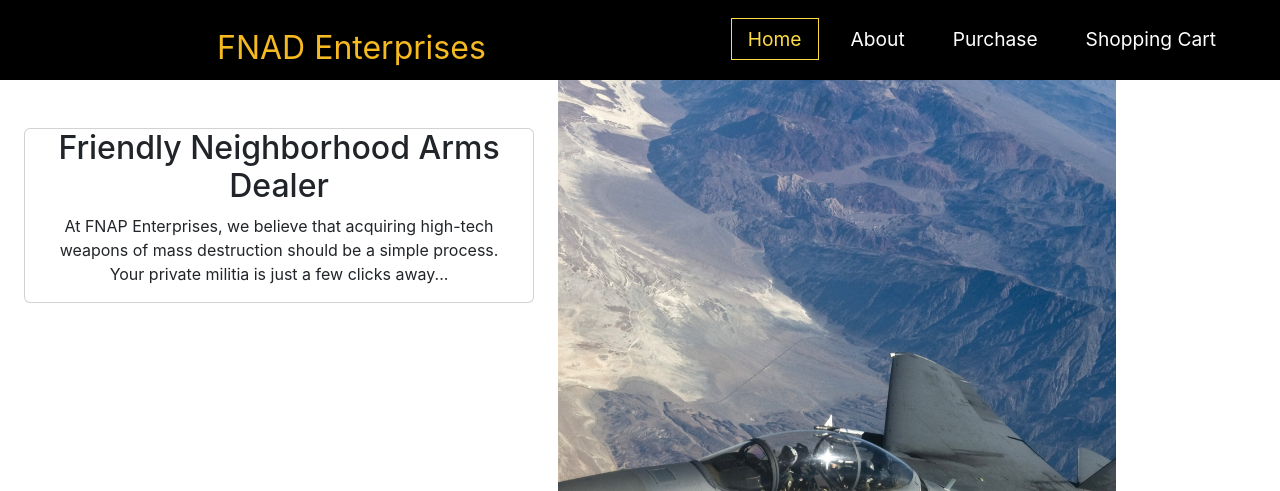
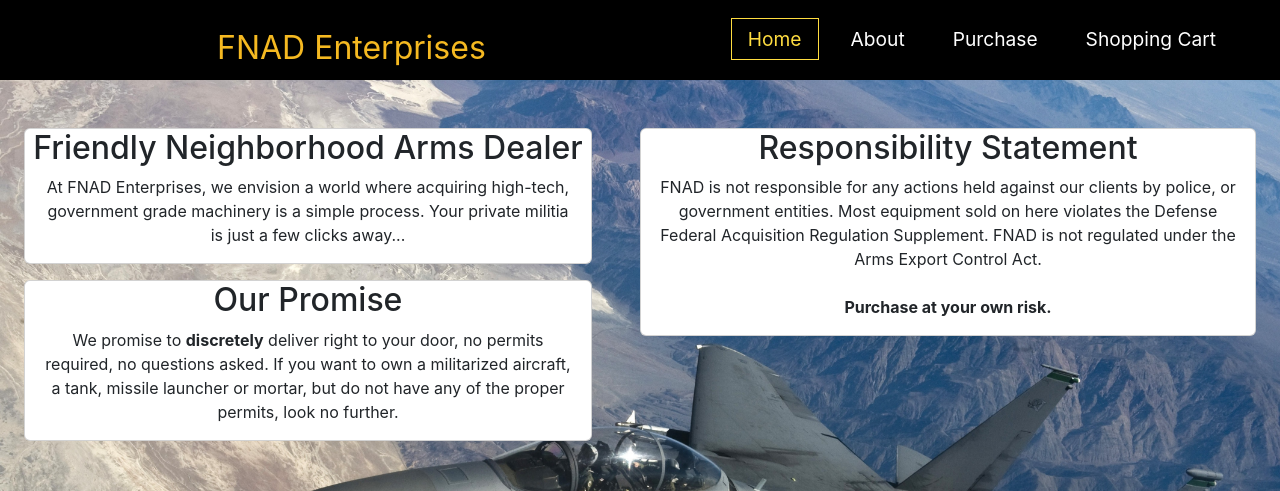
Before and after one commit to 123austin54/cse5234, a React (Create React App) app in the folder my-app/: page /home in a window 1280 px wide. Shown: the top 491 px of the page. Built offline with nearby package versions, Linux system fonts and the light colour scheme.

Commit message:
Updated home.js

```diff
--- a/my-app/src/components/home.js
+++ b/my-app/src/components/home.js
@@ -4,23 +4,48 @@ import React from "react";
 const Home = () => {
 
   return (
-    <div className="container row">
+    <div className="container-fluid p-0 background-image">
+      <div className="row w-100">
+
         <div className="col-md-6">
-        <div className="container d-flex justify-content-center">
+          <div className="px-4">
               <div className="card mt-5">
                 <h2>
                   Friendly Neighborhood Arms Dealer
                 </h2>
                 <p className="px-3">
-                At FNAP Enterprises, we believe that acquiring high-tech weapons of mass destruction
-                should be a simple process.
+                  At FNAD Enterprises, we envision a world where acquiring high-tech, government grade machinery is a simple process.
+                  Your private militia is just a few clicks away...
+                </p>
+              </div>
 
-                Your private militia is just a few clicks away...
+              <div className="card mt-3">
+                <h2>
+                  Our Promise
+                </h2>
+                <p className="px-3">
+                  We promise to <strong>discretely</strong> deliver right to your door,
+                  no permits required, no questions asked. If you want to own a militarized aircraft, a tank, missile launcher or mortar,
+                  but do not have any of the proper permits, look no further.
                 </p>
               </div>
           </div>
         </div>
-      <div className="background-image col-md-6 p-0">
+
+        <div className="col-md-6">
+          <div className="card mt-5">
+            <h2>
+              Responsibility Statement
+            </h2>
+            <p className="px-3">
+              FNAD is not responsible for any actions held against our clients by police, or government entities.
+              Most equipment sold on here violates the Defense Federal Acquisition Regulation Supplement.
+              FNAD is not regulated under the Arms Export Control Act.
+              <br /><br />
+              <strong>Purchase at your own risk.</strong>
+            </p>
+          </div>
+        </div>
 
       </div>
     </div>
```
Lines whose indentation alone changed are shown as unchanged.
